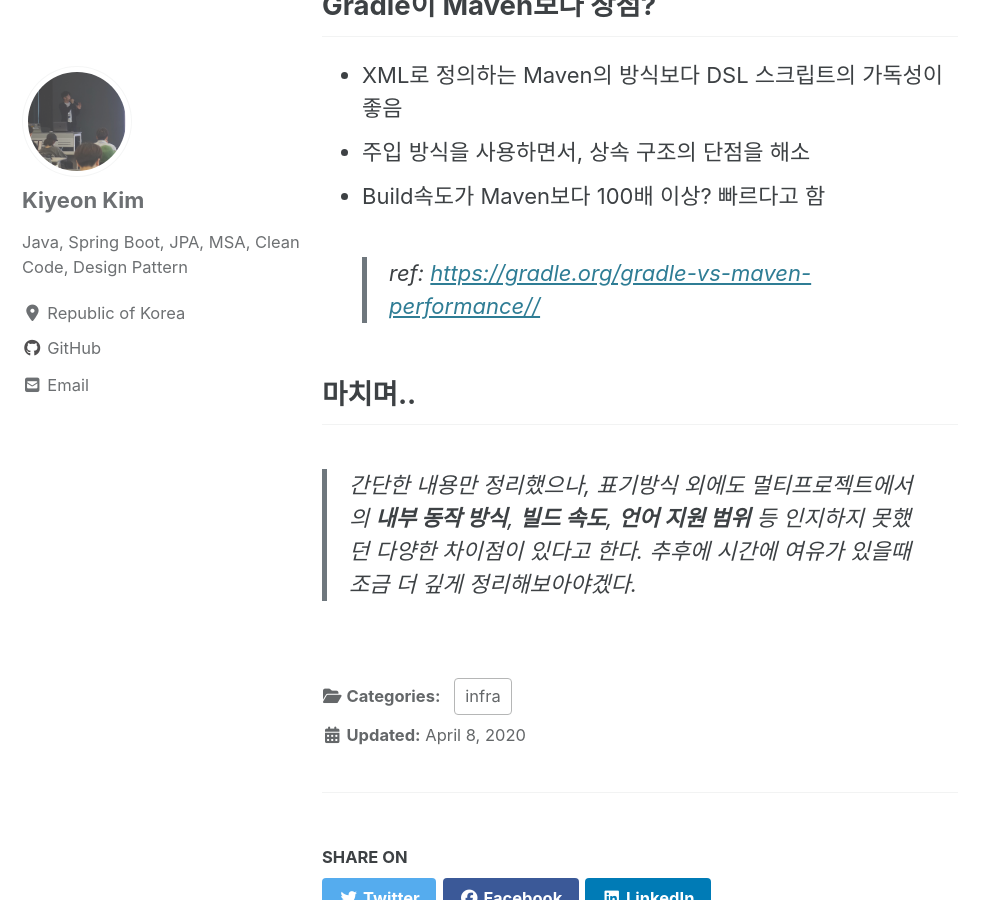
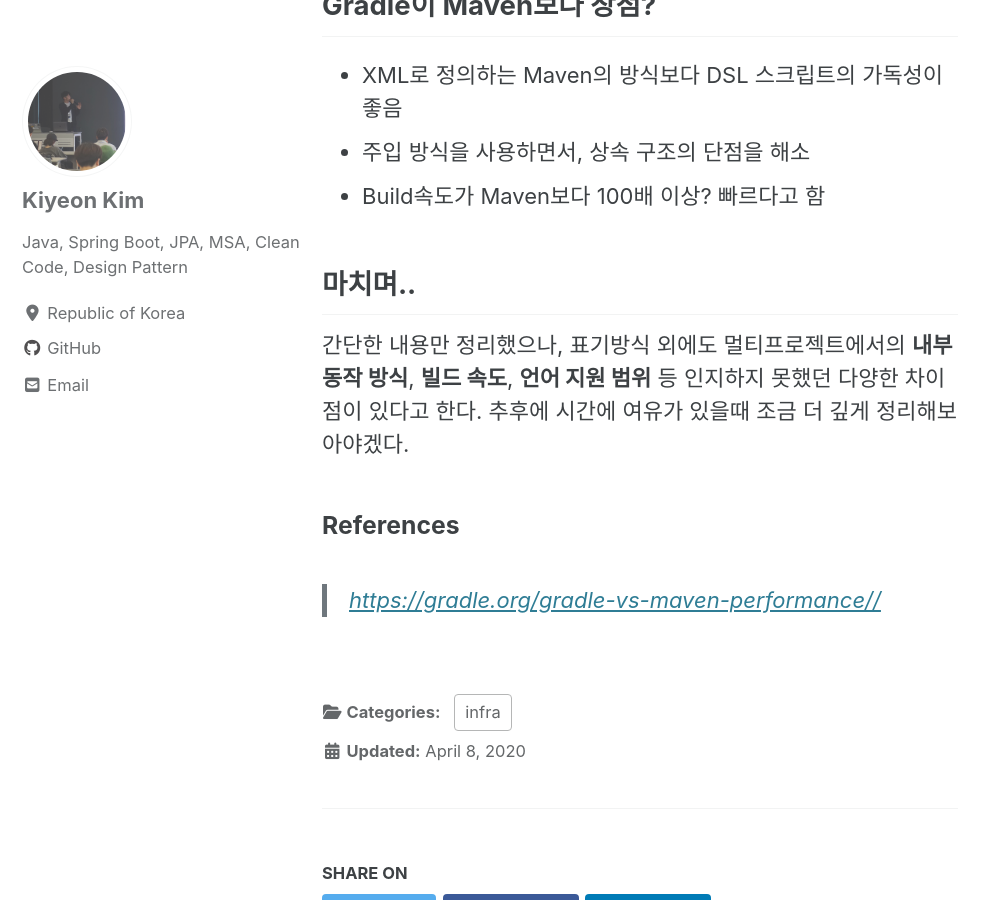
Before and after one commit to giyeon95/giyeon95.github.io, a Jekyll site: the page built from _posts/2020-04-07-maven-and-gradle.md, in a window 1280 px wide and 900 px high, scrolled down 1409 px. Shown: the whole window, without its empty margins (0-998 px from the left). Built offline with Jekyll 4.4.1, drawn with Linux system fonts in a browser that asks for light colours; cached includes are drawn as plain includes; nearby versions of some CDN libraries.

Commit message:
syntax modified

```diff
--- a/_posts/2020-04-07-maven-and-gradle.md
+++ b/_posts/2020-04-07-maven-and-gradle.md
@@ -43,9 +43,13 @@ testCompile group: 'junit', name: 'junit', version: '4.12'
 * XML로 정의하는 Maven의 방식보다 DSL 스크립트의 가독성이 좋음
 * 주입 방식을 사용하면서, 상속 구조의 단점을 해소
 * Build속도가 Maven보다 100배 이상? 빠르다고 함
-> ref: <https://gradle.org/gradle-vs-maven-performance//>
+
 
 
 ## 마치며..
-> 간단한 내용만 정리했으나, 표기방식 외에도 멀티프로젝트에서의 **내부 동작 방식**, **빌드 속도**, **언어 지원 범위** 등
-> 인지하지 못했던 다양한 차이점이 있다고 한다. 추후에 시간에 여유가 있을때 조금 더 깊게 정리해보아야겠다.
+간단한 내용만 정리했으나, 표기방식 외에도 멀티프로젝트에서의 **내부 동작 방식**, **빌드 속도**, **언어 지원 범위** 등
+인지하지 못했던 다양한 차이점이 있다고 한다. 추후에 시간에 여유가 있을때 조금 더 깊게 정리해보아야겠다.
+
+
+### References
+> <https://gradle.org/gradle-vs-maven-performance//>
```
Also changed, not shown: _posts/2020-03-19-web-and-was-server.md (+6 -9 lines), _posts/2020-04-05-clean-code-5.형식맞추기.md (+3 -3 lines).
